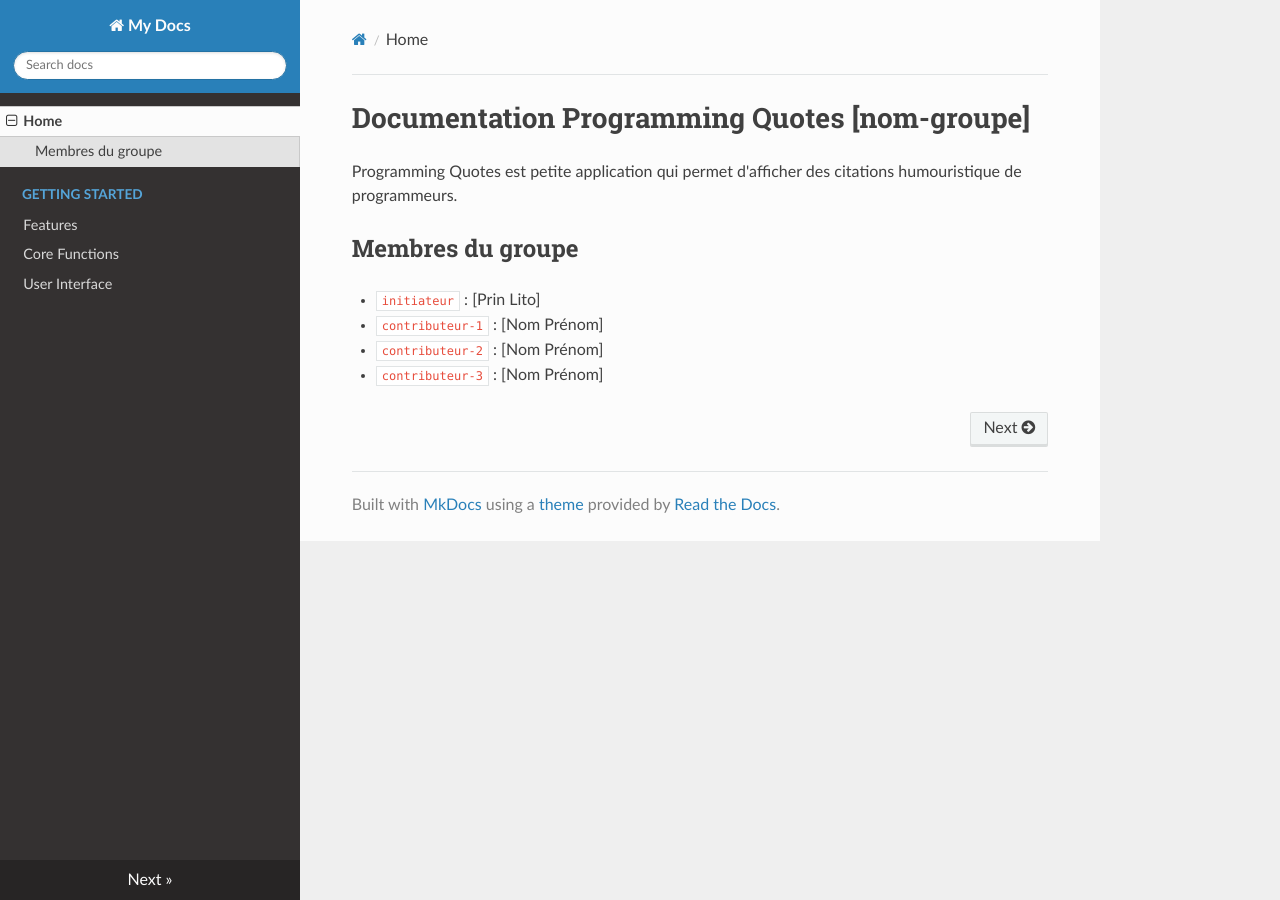
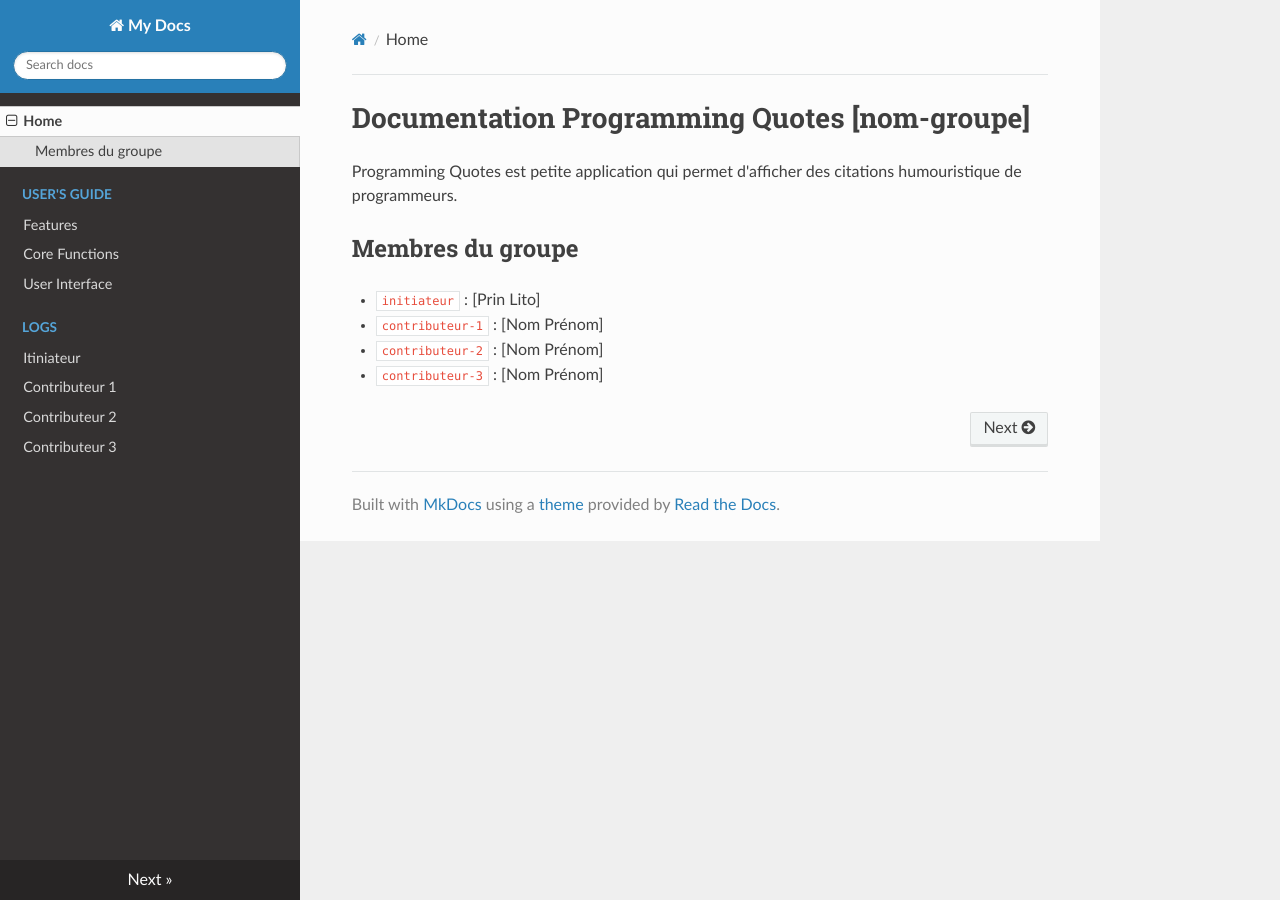
Before and after one commit to efrei-git/aritmetika-docs-douga19, an MkDocs documentation site: the page built from docs/index.md, in a window 1280 px wide. Built offline with MkDocs 1.6.1, drawn with Linux system fonts in a browser that asks for light colours; nearby versions of some CDN libraries.

Commit message:
Typo mkdocs.yml

```diff
--- a/mkdocs.yml
+++ b/mkdocs.yml
@@ -2,9 +2,14 @@ site_name: My Docs
 
 nav:
   - Home: index.md
-  - Getting Started:
+  - User's Guide:
     - Features: features/features.md
     - Core Functions: features/functions.md
     - User Interface: features/user-interface.md
+  - Logs:
+    - Itiniateur: logs/log-initiateur.md
+    - Contributeur 1: logs/log-contributeur-1.md
+    - Contributeur 2: logs/log-contributeur-2.md
+    - Contributeur 3: logs/log-contributeur-3.md
 
 theme: readthedocs
```
